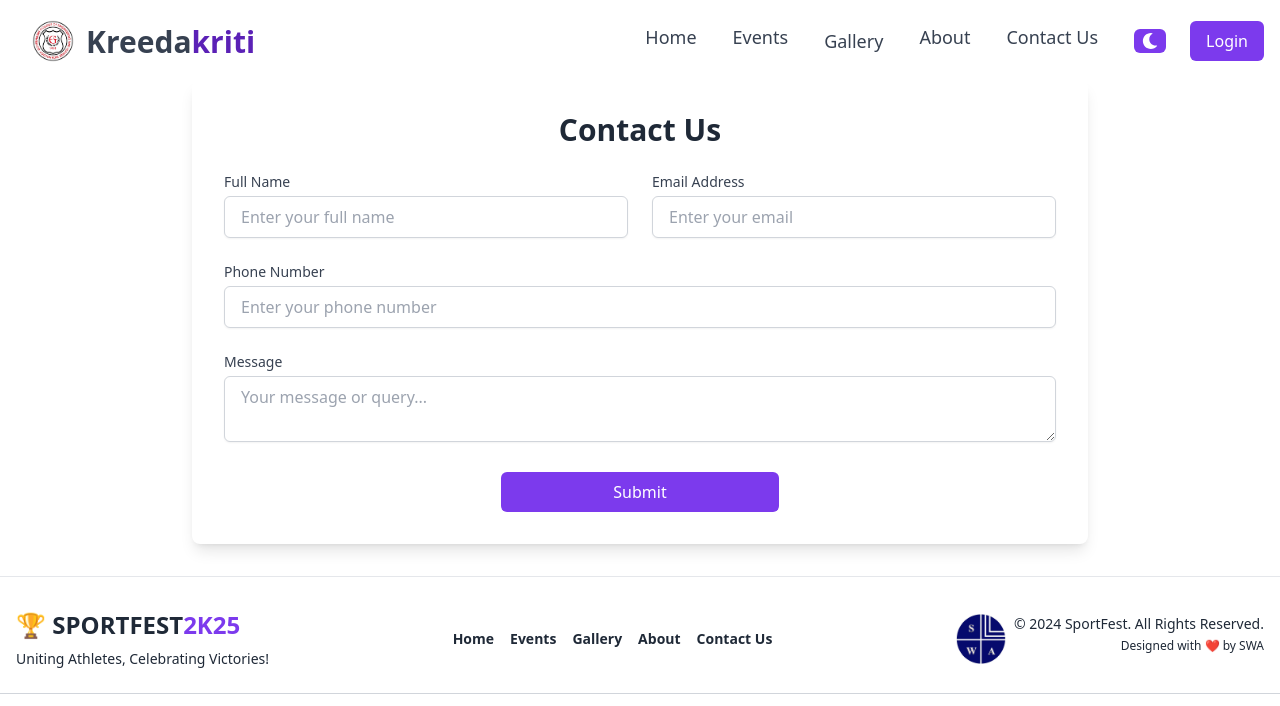
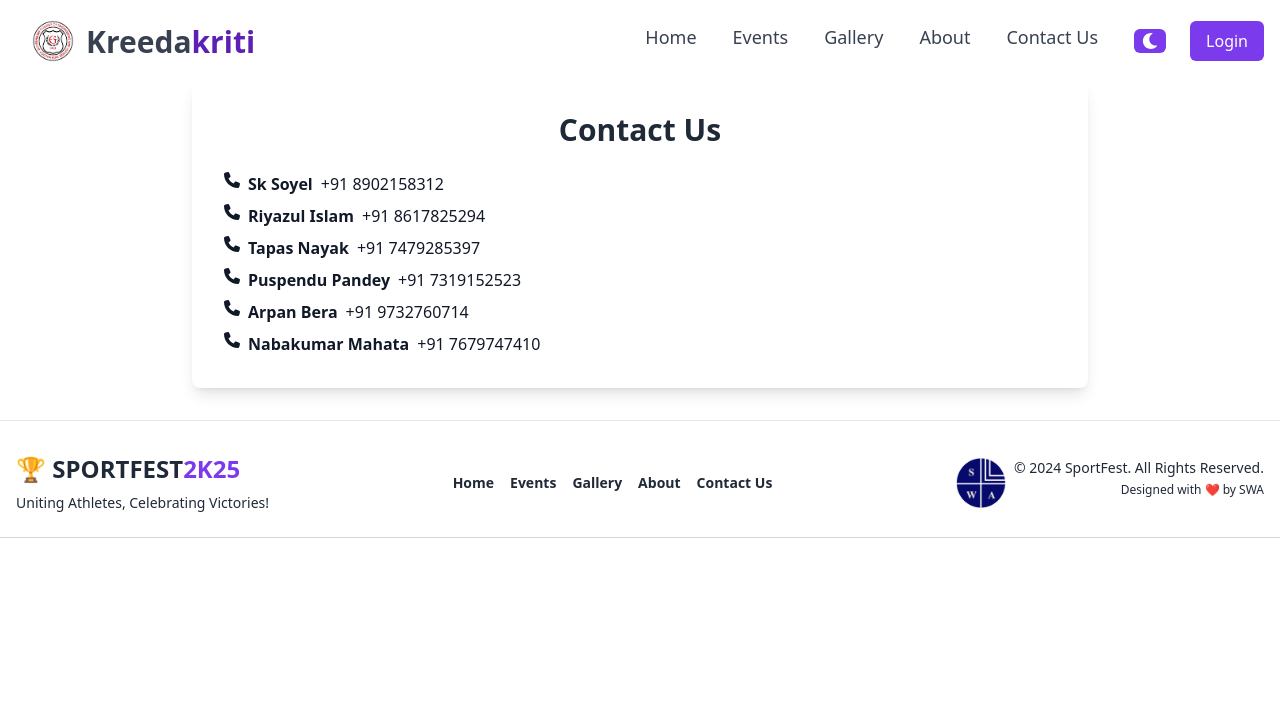
Before and after one commit to mickeybera/sportfest, a React (Vite) app in the folder frontend/: page /contact in a window 1280 px wide. Shown: the top 706 px of the page. Built offline with nearby package versions, Linux system fonts and the light colour scheme; no server answers.

Commit message:
contact number added

```diff
--- a/frontend/src/components/About.jsx
+++ b/frontend/src/components/About.jsx
@@ -51,12 +51,7 @@ function About() {
           <p className="text-gray-600 dark:text-gray-400 mb-4">
             Be part of the action, excitement, and community spirit of SportFest 2025. Whether you're an athlete, volunteer, or spectator, there's a place for you!
           </p>
-          <a
-            // href="/register"
-            className="bg-violet-600 dark:bg-violet-600 text-white dark:text-gray-900 px-6 py-2 rounded-md font-medium hover:bg-violet-600 dark:hover:bg-violet-800 transition-all hover:cursor-pointer"
-          >
-            Register Now
-          </a>
+
         </div>
       </div>
     </section>
--- a/frontend/src/components/Contact.jsx
+++ b/frontend/src/components/Contact.jsx
@@ -1,110 +1,32 @@
 import React, { useState } from 'react';
 import toast from 'react-hot-toast';
+import { FaPhone } from "react-icons/fa6";
 
 function ContactForm() {
-    const [formData, setFormData] = useState({
-        name: '',
-        email: '',
-        phone: '',
-        message: ''
-    });
-
-    const handleChange = (e) => {
-        const { name, value } = e.target;
-        setFormData({
-            ...formData,
-            [name]: value
-        });
-    };
-
-    const handleSubmit = (e) => {
-        e.preventDefault();
-        console.log('Form Submitted:', formData);
-        toast.success("Your quary summited! we will contact with you")
-    };
-
+ const numbers = [
+    {name: "Sk Soyel", number: 8902158312},
+    {name: "Riyazul Islam", number: 8617825294},
+    {name: "Tapas Nayak", number: 7479285397},
+    {name: "Puspendu Pandey", number: 7319152523},
+    {name: "Arpan Bera", number: 9732760714},
+    {name: "Nabakumar Mahata", number: 7679747410},
+ ];
     return (
         <div className="mt-20 max-w-4xl mx-auto  p-6 bg-white dark:bg-gray-800 rounded-lg shadow-lg md:p-8">
             <h1 className="text-3xl font-bold text-center mb-6 text-gray-800 dark:text-white">
                 Contact Us
             </h1>
-            <form type='submit' onSubmit={handleSubmit} className="space-y-6">
-                <div className="grid grid-cols-1 md:grid-cols-2 gap-6">
-                    {/* Full Name */}
-                    <div>
-                        <label className="block text-sm font-medium text-gray-700 dark:text-gray-300">
-                            Full Name
-                        </label>
-                        <input
-                            type="text"
-                            name="name"
-                            value={formData.name}
-                            onChange={handleChange}
-                            placeholder="Enter your full name"
-                            required
-                            className="mt-1 w-full px-4 py-2 border border-gray-300 dark:border-gray-600 rounded-md shadow-sm focus:ring-green-500 focus:border-green-500 dark:bg-gray-700 dark:text-white"
-                        />
-                    </div>
-
-                    {/* Email */}
-                    <div>
-                        <label className="block text-sm font-medium text-gray-700 dark:text-gray-300">
-                            Email Address
-                        </label>
-                        <input
-                            type="email"
-                            name="email"
-                            value={formData.email}
-                            onChange={handleChange}
-                            placeholder="Enter your email"
-                            required
-                            className="mt-1 w-full px-4 py-2 border border-gray-300 dark:border-gray-600 rounded-md shadow-sm focus:ring-green-500 focus:border-green-500 dark:bg-gray-700 dark:text-white"
-                        />
-                    </div>
-                </div>
-
-                {/* Phone */}
-                <div>
-                    <label className="block text-sm font-medium text-gray-700 dark:text-gray-300">
-                        Phone Number
-                    </label>
-                    <input
-                        type="tel"
-                        name="phone"
-                        value={formData.phone}
-                        onChange={handleChange}
-                        placeholder="Enter your phone number"
-                        className="mt-1 w-full px-4 py-2 border border-gray-300 dark:border-gray-600 rounded-md shadow-sm focus:ring-green-500 focus:border-green-500 dark:bg-gray-700 dark:text-white"
-                    />
-                </div>
-
-                {/* Message */}
-                <div>
-                    <label className="block text-sm font-medium text-gray-700 dark:text-gray-300">
-                        Message
-                    </label>
-                    <textarea
-                        name="message"
-                        value={formData.message}
-                        onChange={handleChange}
-                        placeholder="Your message or query..."
-                        required
-                        className="mt-1 w-full px-4 py-2 border border-gray-300 dark:border-gray-600 rounded-md shadow-sm focus:ring-green-500 focus:border-green-500 dark:bg-gray-700 dark:text-white"
-                    ></textarea>
-                </div>
-
-                {/* Submit Button */}
-                <div className="text-center">
-                    <button
-                        type="submit"
-                        className="w-full md:w-1/3 bg-violet-600 text-white py-2 px-4 rounded-md hover:bg-violet-700 focus:outline-none focus:ring-2 focus:ring-green-500 dark:bg-violet-700 dark:hover:bg-violet-800"
-                    >
-                        Submit
-                    </button>
-                </div>
-            </form>
+            <ul>
+                {numbers.map((num) => (
+                    <li className='hover:text-blue-500 mt-2 flex gap-2'><FaPhone /><span className='font-semibold'>{num.name}</span> <a href={`tel: ${num.number}`}>+91 {num.number}</a></li>
+                ))}
+            </ul>
         </div>
     );
 }
 
 export default ContactForm;
+
+{/* <a href="mailto:">
+
+   </a> */}
--- a/frontend/src/components/Navbar.jsx
+++ b/frontend/src/components/Navbar.jsx
@@ -85,7 +85,7 @@ function Navbar() {
                             </Link>
                         </li>
                         {/* Gallery Dropdown */}
-                        <li className='relative'>
+                        <li className='relative bottom-1'>
                             <button
                                 onClick={() => setGalleryDropdownOpen(!galleryDropdownOpen)}
                                 className='px-3 py-1 hover:border-2 hover:border-violet-600 hover:rounded-md transition-all'
```
